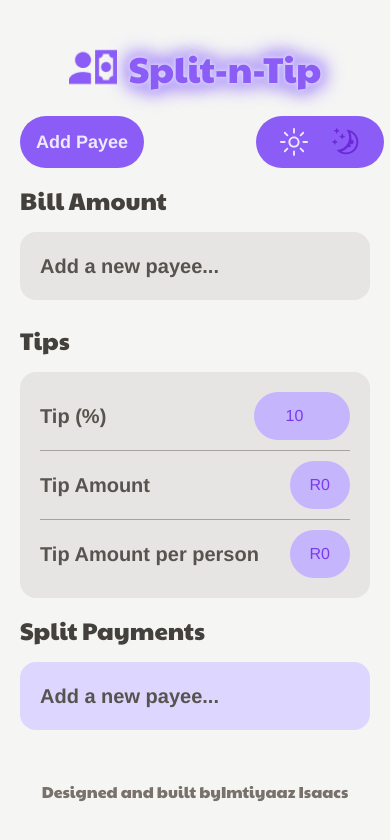
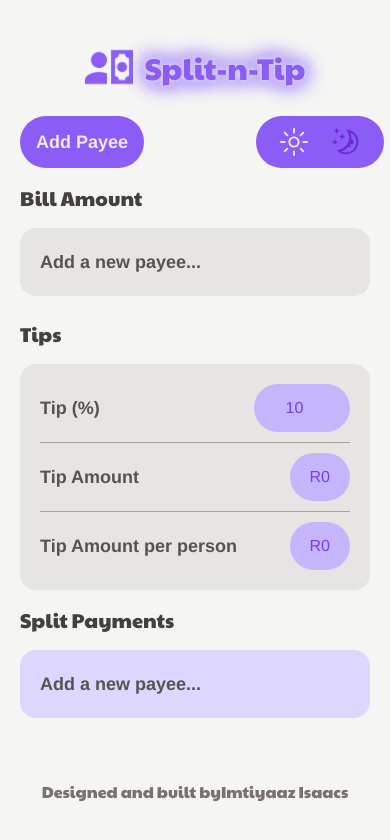
Before and after one commit to ImtiyaazDev/split-n-tip, a React (Vite) app: page / in a window 390 px wide. Shown: the top 840 px of the page. Built offline with nearby package versions, Linux system fonts and the light colour scheme; a web font is replaced by a local one.

Commit message:
style: Adjust font sizes on smaller devices

```diff
--- a/src/components/Button.jsx
+++ b/src/components/Button.jsx
@@ -1,5 +1,5 @@
 export default function Button({ type, onClick, children, disabled }) {
-	const base = `rounded-full px-4 py-3 md:px-6 text-lg font-bold outline-none transition-colors duration-300 focus:ring-2 focus:ring-offset-2 ${disabled ? "cursor-not-allowed" : ""}`;
+	const base = `rounded-full px-4 py-3 md:px-6 text-lg font-bold outline-none transition-colors duration-300 focus:ring-2 focus:ring-offset-2 text-base md:text-lg ${disabled ? "cursor-not-allowed" : ""}`;
 
 	const styles = {
 		primary: `${base} bg-violet-500 text-violet-100 ${disabled ? "" : "hover:bg-violet-600 focus:ring-violet-500"}`,
--- a/src/components/Heading.jsx
+++ b/src/components/Heading.jsx
@@ -1,10 +1,14 @@
 export default function Heading({ type, children }) {
 	if (type === "h2") {
-		return <h2 className="font-heading text-2xl text-stone-700">{children}</h2>;
+		return (
+			<h2 className="font-heading text-xl text-stone-700 md:text-2xl">
+				{children}
+			</h2>
+		);
 	}
 
 	return (
-		<h1 className="animate-glow font-heading text-4xl text-violet-500">
+		<h1 className="animate-glow font-heading text-3xl text-violet-500 md:text-4xl">
 			{children}
 		</h1>
 	);
--- a/src/components/Text.jsx
+++ b/src/components/Text.jsx
@@ -1,7 +1,7 @@
 export default function Text({ variant, children }) {
 	return (
 		<p
-			className={`font-bold ${variant ? "text-2xl text-violet-600" : "text-xl text-stone-600"}`}
+			className={`font-bold ${variant ? "text-xl text-violet-600" : "text-lg text-stone-600"}`}
 		>
 			{children}
 		</p>
```
